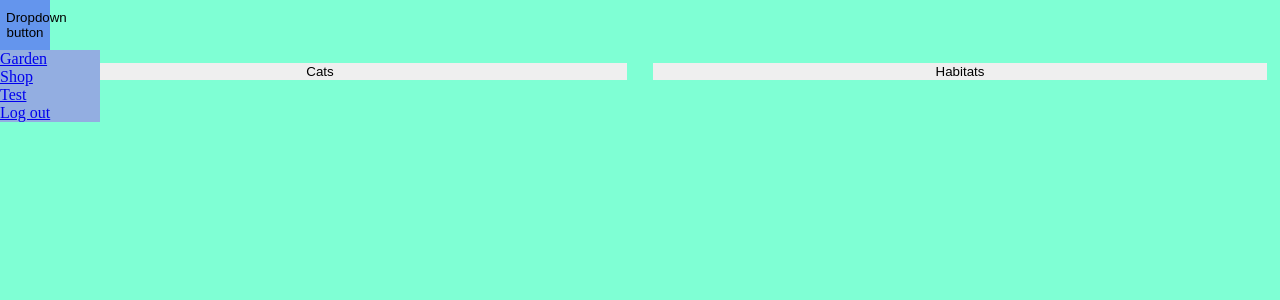
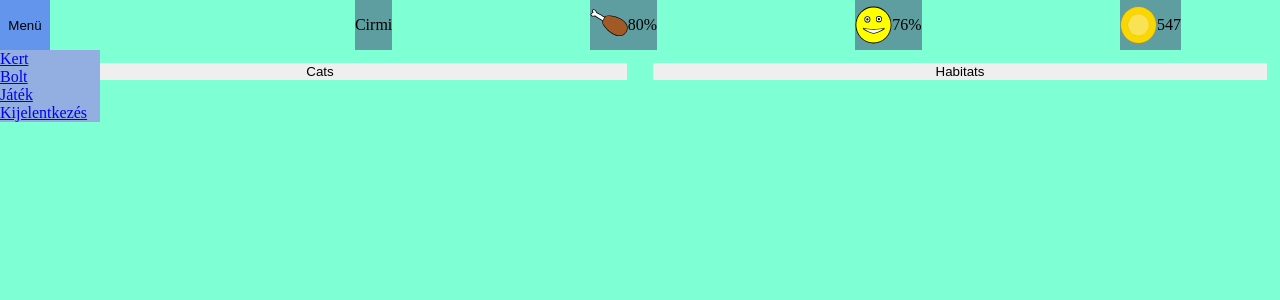
Before and after one commit to Horvath-B/webfejlesztes, a PHP site: page /pages/shop.html in a window 1280 px wide. Shown: the top 300 px of the page. Run offline with PHP 8.4, Linux system fonts and the light colour scheme.

Commit message:
javítás
A menüszalag és a játéktér nagyságának javítása- mindig férjen ki.

```diff
--- a/pages/main.html
+++ b/pages/main.html
@@ -20,9 +20,8 @@
         <ul>
             <li><p>Cirmi</p></li>
             <li><img src="../images/food_icon.svg" alt="ikon"><p class="mobil">Éhség: </p><p>80%</p></li>
-            <li><img src="../images/happiness_icon.svg" alt="ikon"><p class="mobil">Hangulat: </p><p>:76%</p></li>
+            <li><img src="../images/happiness_icon.svg" alt="ikon"><p class="mobil">Hangulat: </p><p>76%</p></li>
             <li><img src="../images/coin_icon.svg" alt="ikon"><p class="mobil">Pénz: </p><p>547</p></li>
-            <li><p>kisJanos12</p></li>
         </ul>
     </header>
 
--- a/pages/shop.html
+++ b/pages/shop.html
@@ -7,16 +7,23 @@
     <link rel="stylesheet" href="../style.css">
 </head>
 <body>
-    <header></header>
-    <nav class="dropdown">
-        <button>Dropdown button</button>
-        <div>
-            <a href="main.html">Garden</a>
-            <a href="#">Shop</a>
-            <a href="test.html">Test</a>
-            <a href="../index.html">Log out</a>
-        </div>
-    </nav>
+    <header>
+        <nav class="dropdown">
+            <button>Menü</button>
+            <div>
+                <a href="#">Kert</a>
+                <a href="shop.html">Bolt</a>
+                <a href="minigame.html">Játék</a>
+                <a href="../index.html">Kijelentkezés</a>
+            </div>
+        </nav>
+        <ul>
+            <li><p>Cirmi</p></li>
+            <li><img src="../images/food_icon.svg" alt="ikon"><p class="mobil">Éhség: </p><p>80%</p></li>
+            <li><img src="../images/happiness_icon.svg" alt="ikon"><p class="mobil">Hangulat: </p><p>76%</p></li>
+            <li><img src="../images/coin_icon.svg" alt="ikon"><p class="mobil">Pénz: </p><p>547</p></li>
+        </ul>
+    </header>
     <section id="shop">
         <div class="shop_menu">
             <input type="button" onclick="show_cats()" class="b_cats" value="Cats">
--- a/style.css
+++ b/style.css
@@ -65,11 +65,6 @@ header ul li{
     background-color:cadetblue;
 }
 
-header ul li span{
-    margin: 0;
-    padding: 10px 0;
-}
-
 header ul .mobil{
     display: none;
 }
@@ -123,8 +118,8 @@ header ul li img{
     min-width: 300px;
     min-height: 300px;
     margin:auto;
-    max-height: 800px;
-    max-width: 800px;
+    max-height: 75vh; /*800px-re állítani ha nem működne*/
+    max-width: 75vh;
 }
 .game_box{
     height: 33%;
```
Also changed, not shown: pages/minigame.html (+10 -2 lines).
